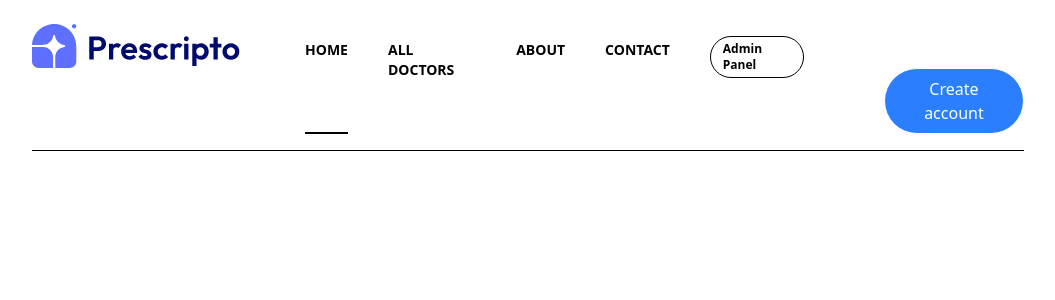
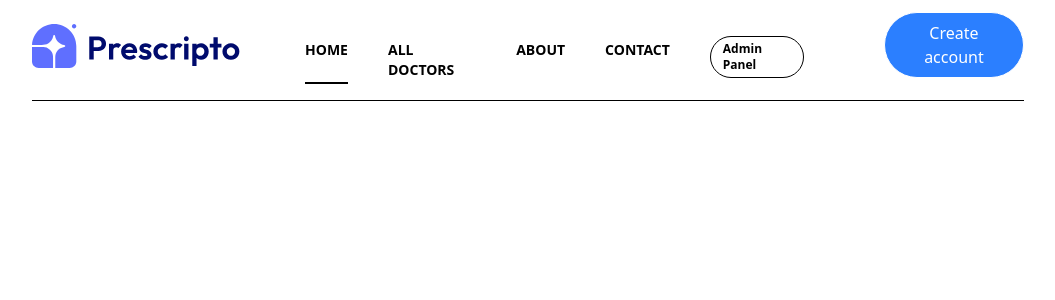
Before and after one commit to Mani-sh27/Prescripto, a React (Vite) app: page / in a window 1280 px wide. Shown: the top 300 px of the page, without its empty margins (88-1143 px from the left). Built offline with nearby package versions, Linux system fonts and the light colour scheme.

Commit message:
auto commit

```diff
--- a/src/components/Navbar.jsx
+++ b/src/components/Navbar.jsx
@@ -47,7 +47,7 @@ const Navbar = () => {
                     </div>
                   </div>
                 </div> : <div className='hidden sm:block'>
-                  <button type='button' className='border  cursor-pointer mt-7 px-5 bg-blue-500 text-white py-2 rounded-full ms-10'>Create account</button>
+                  <button type='button' className='border  cursor-pointer -mt-7 px-5 bg-blue-500 text-white py-2 rounded-full ms-10'>Create account</button>
                 </div>
               }
 
```
